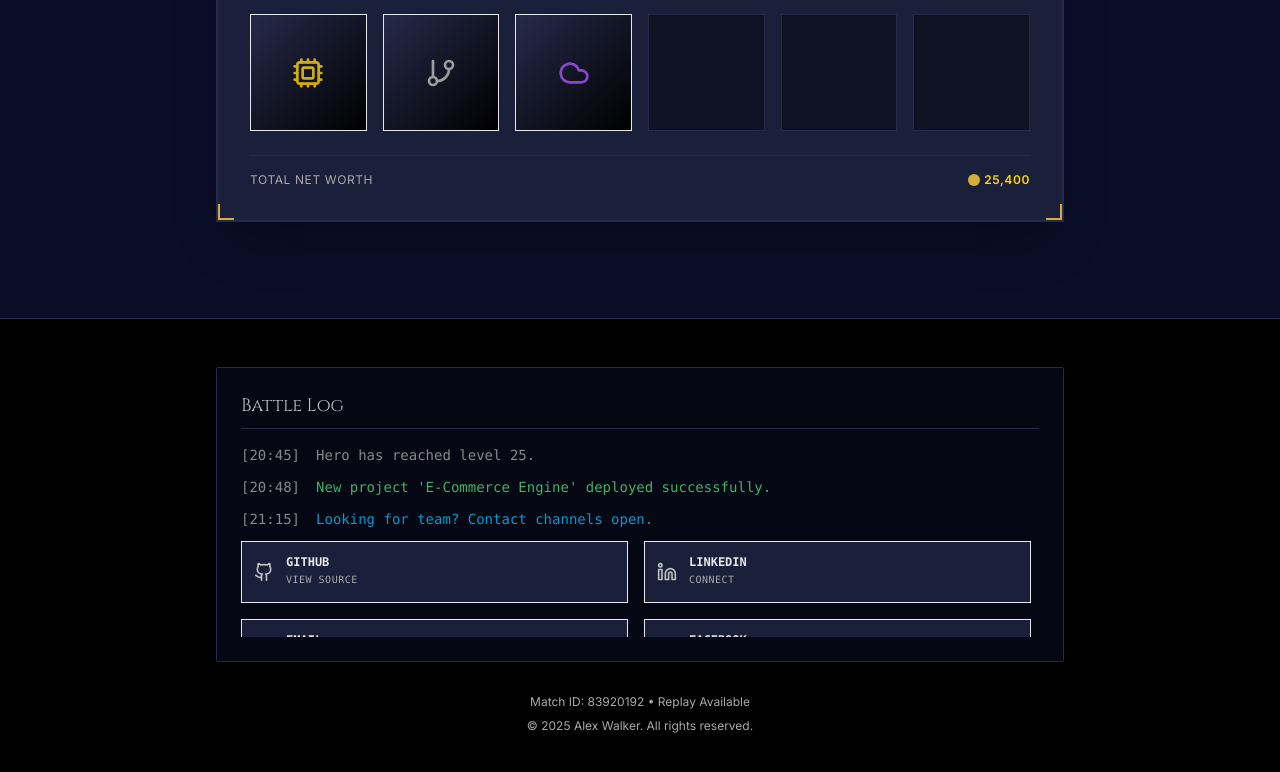
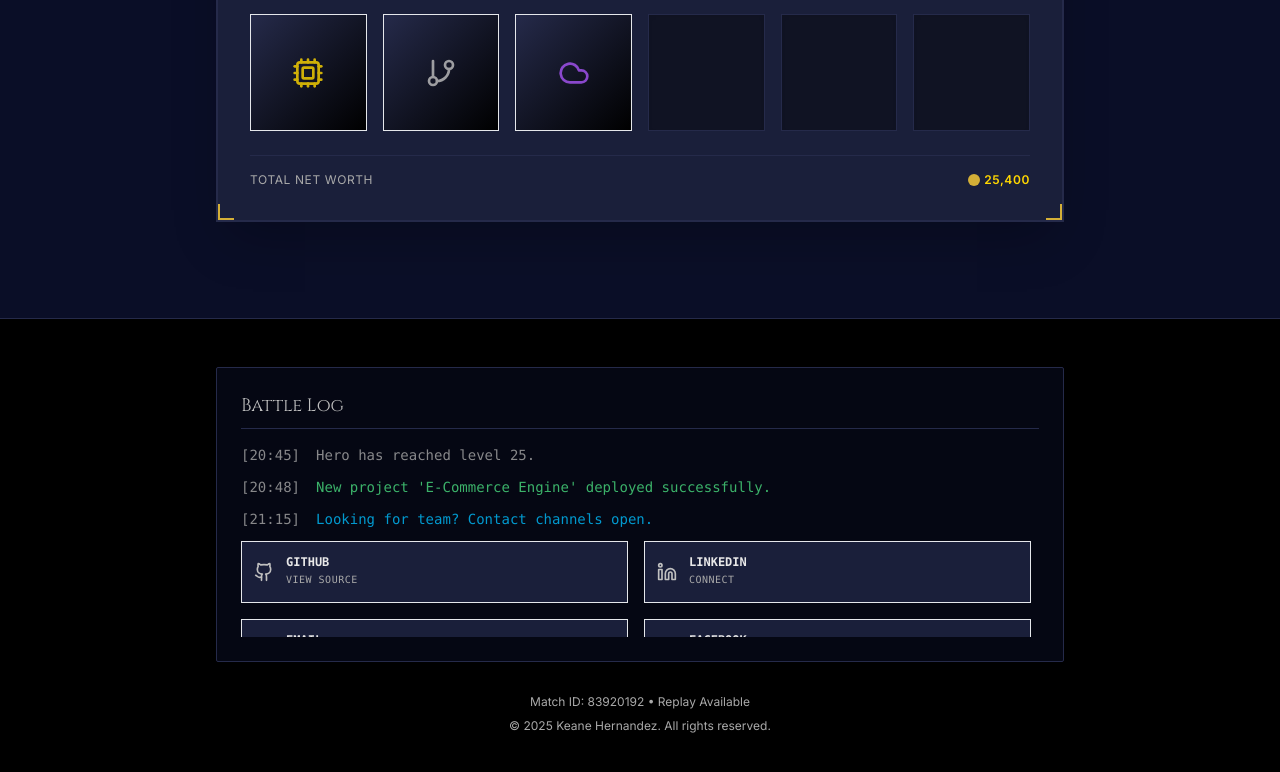
Before and after one commit to only-keanu/keicreates-portfolio, a React (Vite) app: page / in a window 1280 px wide. Shown: the part 5528-6300 px from the top of the page. Built offline with nearby package versions, Linux system fonts and the light colour scheme.

Commit message:
-feat: made improvements

```diff
--- a/src/components/BattleLog.tsx
+++ b/src/components/BattleLog.tsx
@@ -26,7 +26,7 @@ export function BattleLog() {
         <div className="mt-8 text-center text-dota-silver-500 text-xs">
           <p>Match ID: 83920192 • Replay Available</p>
           <p className="mt-2">
-            © {new Date().getFullYear()} Alex Walker. All rights reserved.
+            © {new Date().getFullYear()} Keane Hernandez. All rights reserved.
           </p>
         </div>
       </div>
```
